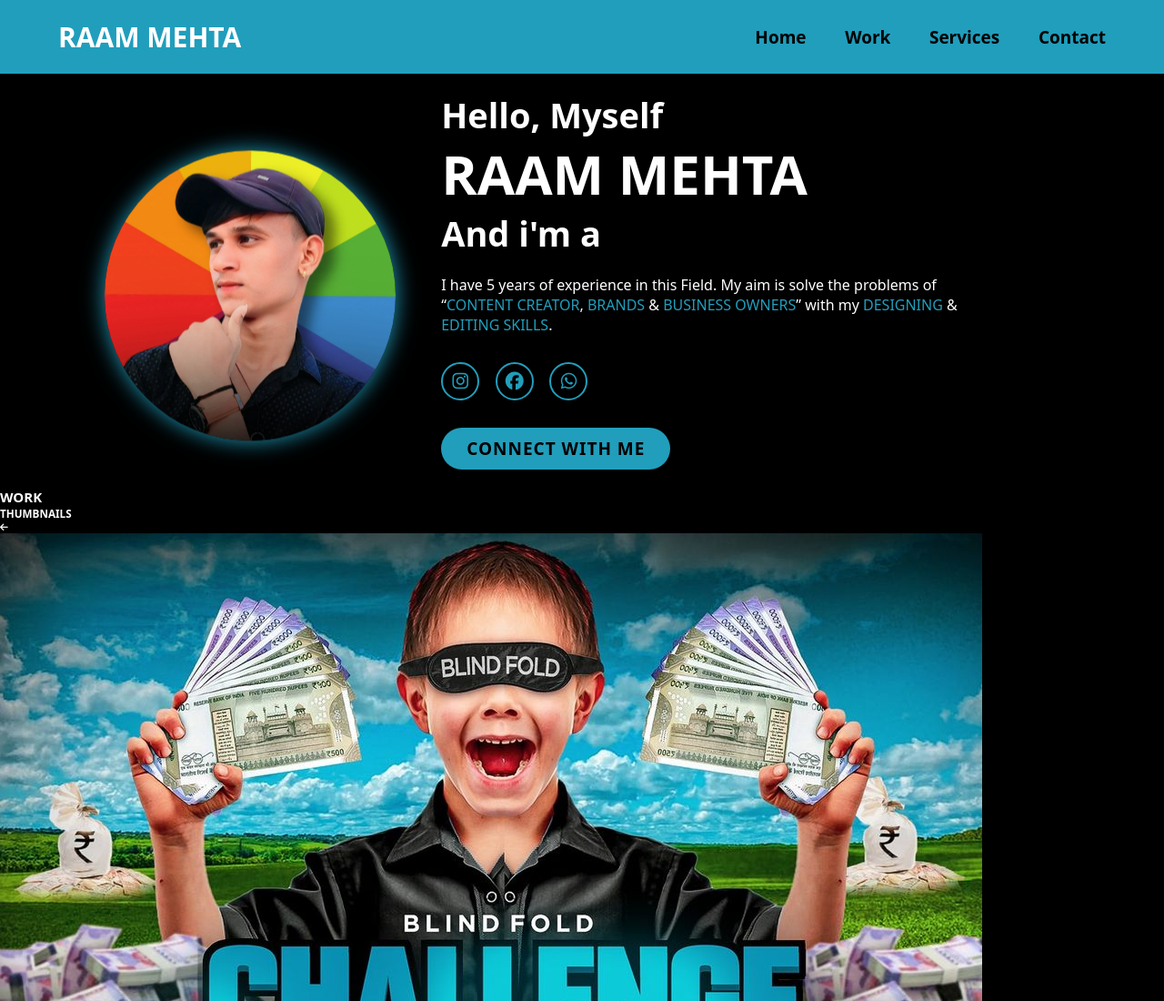
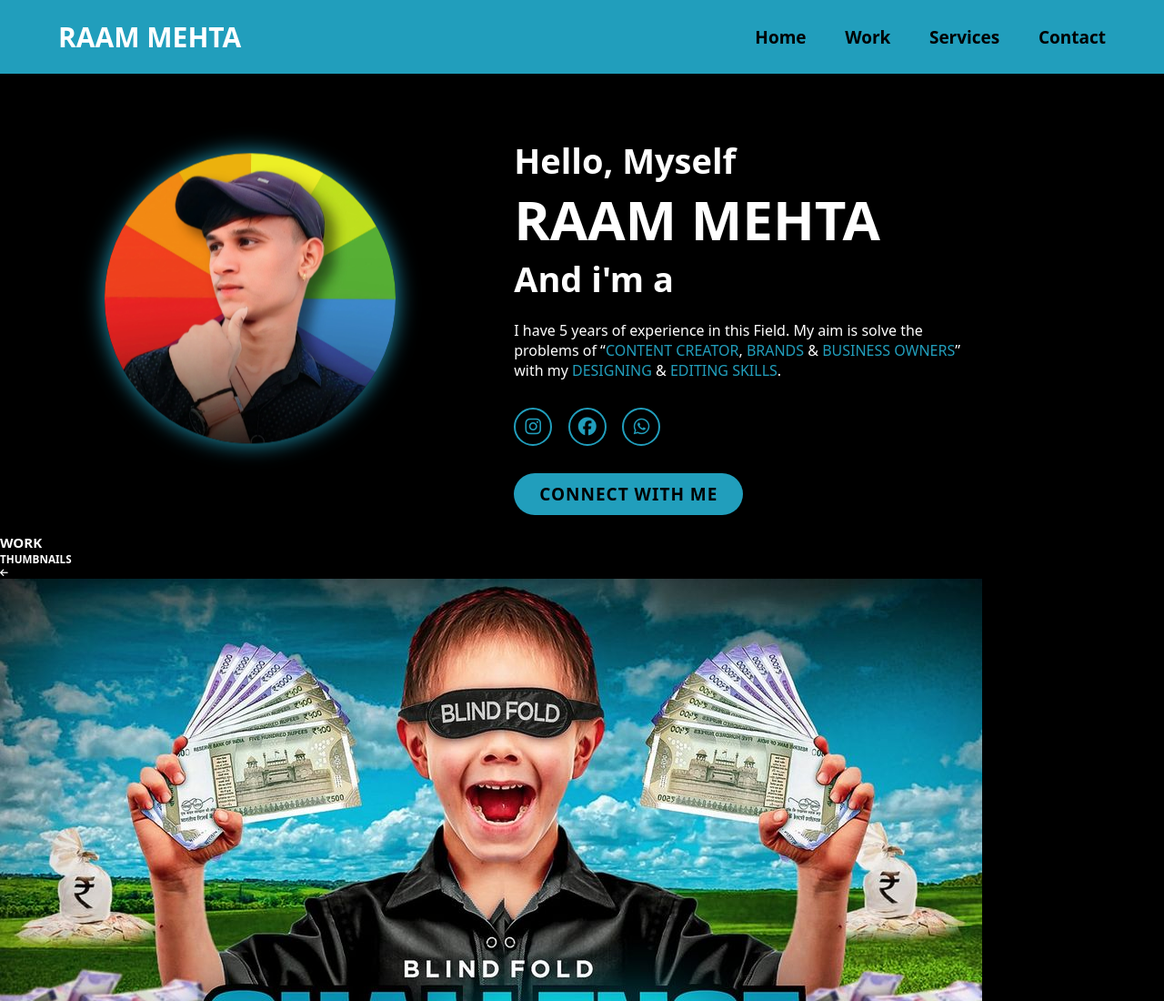
Before and after one commit to lokesh5608/ram_s-portfolio, a plain HTML site: page test.html in a window 1280 px wide. Shown: the top 1100 px of the page at 91% size. Drawn offline with nearby package versions, Linux system fonts and the light colour scheme.

Commit message:
update css

```diff
--- a/raam.css
+++ b/raam.css
@@ -31,7 +31,7 @@ body {
   min-height: 50vh;
   padding: 10rem 9% 2rem;
 }
-/*this is a header */
+
 .header {
   position: fixed;
   width: 100%;
@@ -46,6 +46,7 @@ body {
   backdrop-filter: blur(10px);
   transition: all 0.5s ease;
 }
+
 .logo {
   font-size: 3rem;
   color: var(--text-color);
@@ -81,9 +82,17 @@ body {
 .home {
   display: flex;
   justify-content: center;
+  justify-content:center;
   align-items: center;
+  margin-top: 5rem;
 }
+.home-img{
+  align-self: flex-start;
+}
+
 .home-img img {
+  align-self: center;
+  margin-right:8rem;
   width: 25vw;
   border-radius: 50%;
   box-shadow: 0 0 25px var(--main-color);
@@ -96,6 +105,7 @@ body {
   box-shadow: 0 0 25px var(--main-color), 0 0 35px var(--main-color),
     0 0 45px var(--main-color);
 }
+
 @keyframes floatimage {
   0% {
     transform: translateY(0);
@@ -107,6 +117,7 @@ body {
     transform: translateY(0);
   }
 }
+
 .home-content {
   margin-left: 5rem;
   /* text-align-last:; */
@@ -153,6 +164,7 @@ span {
   color: var(--bg-color);
   box-shadow: 0 0 25px var(--main-color);
 }
+
 #btn1 {
   display: inline-block;
   padding: 1rem 2.8rem;
@@ -165,6 +177,7 @@ span {
   font-weight: 600;
   transition: 0.3s ease;
 }
+
 #btn1:hover {
   box-shadow: 0 0 1.6rem var(--main-color);
 }
@@ -180,7 +193,6 @@ span {
     padding:1rem;
     min-height: 30vh;
   }
-
   .home-content p {
     font-size: .5rem;
   }
@@ -221,11 +233,9 @@ span {
   }
 
   .navbar a {
-    font-size: 1.5rem; /* Adjust navbar link size */
     font-size: 1.5rem;
   }
 
-  /* Adjust the social media icons */
   .social-media a {
     width: 36px;
     height: 36px;
```
